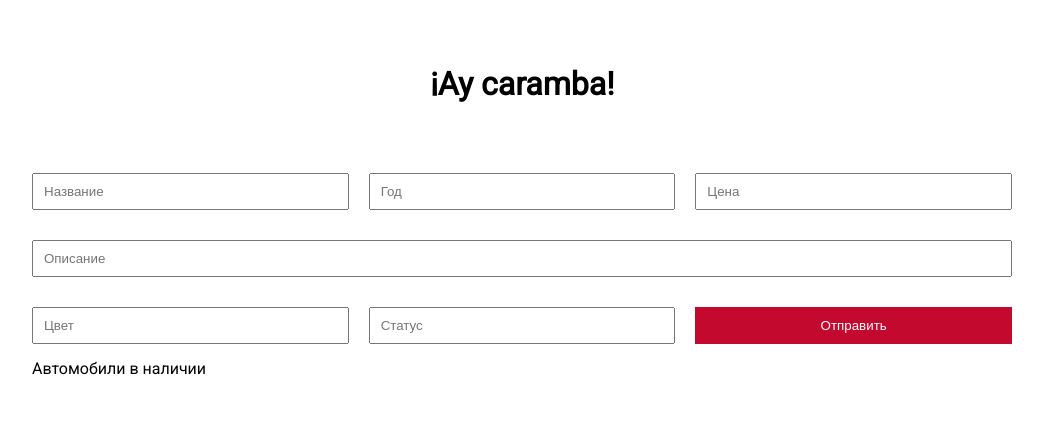
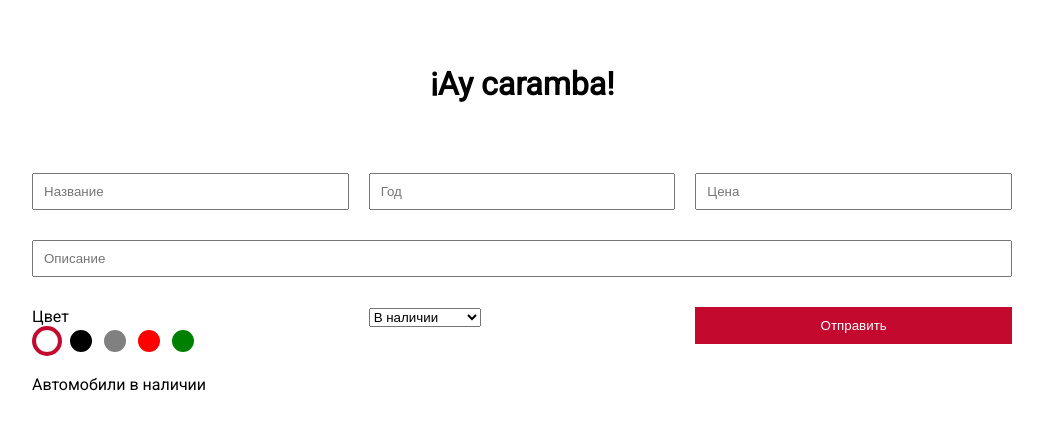
Before and after one commit to enero/test-assigments, a PHP site: page / in a window 1280 px wide. Shown: the top 430 px of the page, without its empty margins (118-1161 px from the left). Run offline with PHP 8.4, Linux system fonts and the light colour scheme.

Commit message:
kdx: доработки

```diff
--- a/kdx/app.js
+++ b/kdx/app.js
@@ -1,3 +1,13 @@
+/**
+ * @callback requestCallback
+ */
+
+/**
+ * Получить данные с помощью AJAX.
+ *
+ * @param {string} url
+ * @param {requestCallback} renderFn
+ */
 function httpGet(url, renderFn) {
   var xhr = new XMLHttpRequest();
 
@@ -6,50 +16,182 @@
 
   if (xhr.status != 200) {
     alert(xhr.status + ': ' + xhr.statusText);
+  } else if (typeof(renderFn) == 'function' ) {
+    renderFn(JSON.parse(xhr.responseText));
   } else {
-    renderFn(JSON.parse(xhr.responseText));
+    alert('Ошибка!');
   }
 }
 
-function renderHtmlTable(data) {
-  var fragment = document.createDocumentFragment(),
-      html,
-      row;
+/**
+ * Сгенерировать временный ID.
+ *
+ * @returns {string}
+ */
+function generateId() {
+  return 'TMP_' + Math.random().toString(36).substr(2, 10);
+}
 
-  row = document.createElement('div');
-  row.className = 'table__row table__row_header';
-  row.innerHTML = [
-    '<div class="table__cell table__cell_name">Название</div>',
-    '<div class="table__cell table__cell_year">Год</div>',
-    '<div class="table__cell table__cell_color">Цвет</div>',
-    '<div class="table__cell table__cell_status">Статус</div>',
-    '<div class="table__cell table__cell_price">Цена</div>',
-    '<div class="table__cell table__cell_action"></div>'
-  ].join("\n");
-  fragment.appendChild(row);
+/**
+ * Создать HTML-элемент ячейки таблицы.
+ *
+ * @param {Object} field
+ * @returns {HTMLElement}
+ */
+function createCell(field) {
+  var cell = document.createElement('div');
 
+  cell.className = field.class;
+
+  if (field.hasOwnProperty('html')) {
+    cell.innerHTML = field.html;
+  } else {
+    cell.appendChild(document.createTextNode(field.text));
+  }
+
+  return cell;
+}
+
+/**
+ * Создать HTML-элемент строки заголовка таблицы.
+ *
+ * @returns {HTMLElement}
+ */
+function htmlHeadRow() {
+  var headRow = document.createElement('div'),
+      headFields = [
+        {
+          class: 'table__cell table__cell_name',
+          text: 'Название'
+        },
+        {
+          class: 'table__cell table__cell_year',
+          text: 'Год'
+        },
+        {
+          class: 'table__cell table__cell_color',
+          text: 'Цвет'
+        },
+        {
+          class: 'table__cell table__cell_status',
+          text: 'Статус'
+        },
+        {
+          class: 'table__cell table__cell_price',
+          text: 'Цена'
+        },
+        {
+          class: 'table__cell table__cell_action',
+          text: ''
+        }
+      ];
+
+  headRow.className = 'table__row table__row_header';
+  headFields.forEach(function(field) {
+    headRow.appendChild(createCell(field));
+  });
+
+  return headRow;
+}
+
+/**
+ * Создать HTML-элемент строки данных таблицы.
+ *
+ * @param {Object} data
+ * @returns {HTMLElement}
+ */
+function htmlDataRow(data) {
+  var row = document.createElement('div'),
+      fields = [
+        {
+          class: 'table__cell table__cell_name',
+          html: '<div>' + data.title + '<br />' + data.description + '</div>'
+        },
+        {
+          class: 'table__cell table__cell_year',
+          text: data.year
+        },
+        {
+          class: 'table__cell table__cell_color',
+          text: data.color
+        },
+        {
+          class: 'table__cell table__cell_status',
+          text: data.status
+        },
+        {
+          class: 'table__cell table__cell_price',
+          text: data.price
+        },
+        {
+          class: 'table__cell table__cell_action',
+          html: '<button class="button-remove">Удалить</button>'
+        }
+      ];
+
+  row.className = 'table__row';
+  row.setAttribute('data-id', data.id);
+  fields.forEach(function(field) {
+    row.appendChild(createCell(field));
+  });
+
+  return row;
+}
+
+/**
+ * Создать HTML-элемент таблицы.
+ *
+ * @param {Object[]} data
+ */
+function htmlTable(data) {
+  var fragment = document.createDocumentFragment();
+
+  fragment.appendChild(htmlHeadRow());
   for (var i = 0; i < data.length; i++) {
-    row = document.createElement('div');
-    row.className = 'table__row';
-    row.innerHTML = [
-      '<div class="table__cell table__cell_name">',
-        '<div>' + data[i].title + '<br />' + data[i].description + '</div>',
-      '</div>',
-      '<div class="table__cell table__cell_year">' + data[i].year + '</div>',
-      '<div class="table__cell table__cell_color">' + data[i].color + '</div>',
-      '<div class="table__cell table__cell_status">' + data[i].status + '</div>',
-      '<div class="table__cell table__cell_price">' + data[i].price + '</div>',
-      '<div class="table__cell table__cell_action">',
-        '<button class="button-delete">Удалить</button>',
-      '</div>'
-    ].join("\n");
-    fragment.appendChild(row);
+    fragment.appendChild(htmlDataRow(data[i]));
   }
 
   document.getElementsByClassName('table')[0].appendChild(fragment);
 }
 
+
 document.addEventListener("DOMContentLoaded", function() {
-  var dataUrl = 'https://rawgit.com/Varinetz/e6cbadec972e76a340c41a65fcc2a6b3/raw/90191826a3bac2ff0761040ed1d95c59f14eaf26/frontend_test_table.json';
-  httpGet(dataUrl, renderHtmlTable);
+  var dataUrl = 'https://rawgit.com/Varinetz/e6cbadec972e76a340c41a65fcc2a6b3/raw/90191826a3bac2ff0761040ed1d95c59f14eaf26/frontend_test_table.json',
+      form = document.getElementsByClassName('form')[0],
+      fieldId = form.querySelector('[name=id]'),
+      table = document.getElementsByClassName('table')[0];
+
+  fieldId.setAttribute('value', generateId());
+  httpGet(dataUrl, htmlTable);
+
+  // Добавление новой позиции
+  form.addEventListener('submit', function(e) {
+    e.preventDefault();
+
+    var formFields = {
+      id: '',
+      title: '',
+      year: '',
+      price: '',
+      description: '',
+      color: '',
+      status: ''
+    };
+
+    for (var name in formFields) {
+      if (formFields.hasOwnProperty(name)) {
+        formFields[name] = this.elements[name].value;
+      }
+    }
+
+    document.getElementsByClassName('table')[0].appendChild(htmlDataRow(formFields));
+    this.reset();
+  });
+
+  // Удаление позиции
+  table.addEventListener('click', function(e) {
+    if (e.target.className == 'button-remove') {
+      e.target.parentNode.parentNode.parentNode.removeChild(e.target.parentNode.parentNode);
+    }
+  });
 });
--- a/kdx/index.html
+++ b/kdx/index.html
@@ -11,35 +11,56 @@
     <h1 class="page-title"><div class="inverted-text">!</div>Ay caramba!</h1>
   </header>
   <main class="page-content">
-    <div class="form">
+    <form class="form">
+      <input type="hidden" name="id" value="">
       <div class="form__row">
         <div class="cell cell__4">
-          <input class="form__input" type="text" value="" placeholder="Название">
+          <input class="form__input" type="text" name="title" value="" placeholder="Название" required="required">
         </div>
         <div class="cell cell__4">
-          <input class="form__input" type="text" value="" placeholder="Год">
+          <input class="form__input" type="number" name="year" min="1950" max="2017" value="" placeholder="Год" required="required">
         </div>
         <div class="cell cell__4">
-          <input class="form__input" type="text" value="" placeholder="Цена">
+          <input class="form__input" type="number" name="price" min="100000" max="99999999" value="" placeholder="Цена" required="required">
         </div>
       </div>
       <div class="form__row">
         <div class="cell cell__12">
-          <input class="form__input" type="text" value="" placeholder="Описание">
+          <input class="form__input" type="text" name="description" value="" placeholder="Описание" required="required">
         </div>
       </div>
       <div class="form__row">
         <div class="cell cell__4">
-          <input class="form__input" type="text" value="" placeholder="Цвет">
+          <div>Цвет</div>
+
+            <input type="radio" id="color-white" class="form__radio-color form__radio-color_white" name="color" value="white" checked="checked" />
+            <label for="color-white" class="form__label-color form__label-color_white"></label>
+
+            <input type="radio" id="color-black" class="form__radio-color form__radio-color_black" name="color" value="black" />
+            <label for="color-black" class="form__label-color form__label-color_black"></label>
+
+            <input type="radio" id="color-grey" class="form__radio-color form__radio-color_grey" name="color" value="grey" />
+            <label for="color-grey" class="form__label-color form__label-color_grey"></label>
+
+            <input type="radio" id="color-red" class="form__radio-color form__radio-color_red" name="color" value="red" />
+            <label for="color-red" class="form__label-color form__label-color_red"></label>
+
+            <input type="radio" id="color-green" class="form__radio-color form__radio-color_green" name="color" value="green" />
+            <label for="color-green" class="form__label-color form__label-color_green"></label>
+
         </div>
         <div class="cell cell__4">
-          <input class="form__input" type="text" value="" placeholder="Статус">
+          <select class="form__select" name="status" placeholder="Статус">
+            <option value="in_stock">В наличии</option>
+            <option value="pednding">Ожидается</option>
+            <option value="out_of_stock">Нет в наличии</option>
+          </select>
         </div>
         <div class="cell cell__4">
           <input class="form__submit" type="submit" value="Отправить">
         </div>
       </div>
-    </>
+    </form>
 
     <div>Автомобили в наличии</div>
     <div class="table"></div>
--- a/kdx/style.css
+++ b/kdx/style.css
@@ -57,9 +57,51 @@
 }
 
 .form__input:hover {
-  /*border-top: 0;
-  border-bottom: 2px solid #C4092F;*/
   cursor: pointer;
+}
+
+.form__radio-color {
+  display: none;
+}
+
+.form__label-color {
+  position: relative;
+  display: inline-block;
+  cursor: pointer;
+  width: 22px;
+  height: 22px;
+  background-color: black;
+  border-radius: 50%;
+  border: 4px solid white;
+}
+
+.form__label-color_white {
+  background-color: white;
+  box-shadow: inset 0 0 1px grey;
+}
+
+.form__label-color_black {
+  background-color: black;
+}
+
+.form__label-color_grey {
+  background-color: grey;
+}
+
+.form__label-color_red {
+  background-color: red;
+}
+
+.form__label-color_green {
+  background-color: green;
+}
+
+.form__radio-color_white:checked ~ .form__label-color_white,
+.form__radio-color_black:checked ~ .form__label-color_black,
+.form__radio-color_grey:checked ~ .form__label-color_grey,
+.form__radio-color_red:checked ~ .form__label-color_red,
+.form__radio-color_green:checked ~ .form__label-color_green {
+  border: 4px solid #C4092F;
 }
 
 .form__submit {
@@ -121,14 +163,14 @@
   width: 120px;
 }
 
-.button-delete {
+.button-remove {
   padding: 7px 12px 7px 12px;
   border: 0;
   border-radius: 15px;
   outline: none;
 }
 
-.button-delete:hover {
+.button-remove:hover {
   background-color: #282D30;
   color: #FFFFFF;
   cursor: pointer;
```
Also changed, not shown: kdx/package.json (deleted, +0 -11 lines), 1 other file.
